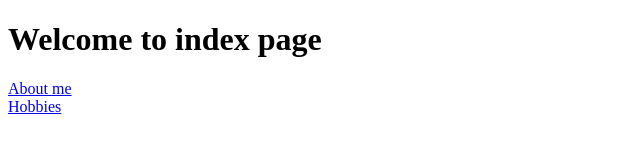
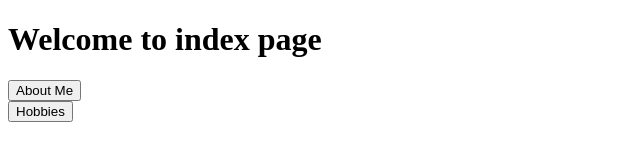
Before and after one commit to susantamandal/WebApp_CICD_DEMO, a plain HTML site: page WebApp_CICD_DEMO/WebContent/index.html in a window 1280 px wide. Shown: the whole page, without its empty margins (0-640 px from the left). Drawn offline with Linux system fonts and the light colour scheme.

Commit message:
Buttons are added!

```diff
--- a/WebApp_CICD_DEMO/WebContent/index.html
+++ b/WebApp_CICD_DEMO/WebContent/index.html
@@ -6,7 +6,7 @@
 </head>
 <body>
 <h1>Welcome to index page</h1>
-<a href='aboutme.html'>About me</a><br>
-<a href='hobbies.html'>Hobbies</a>
+<a href='aboutme.html'><button type="button">About Me</button></a><br>
+<a href='hobbies.html'><button type="button">Hobbies</button></a>
 </body>
 </html>
```
